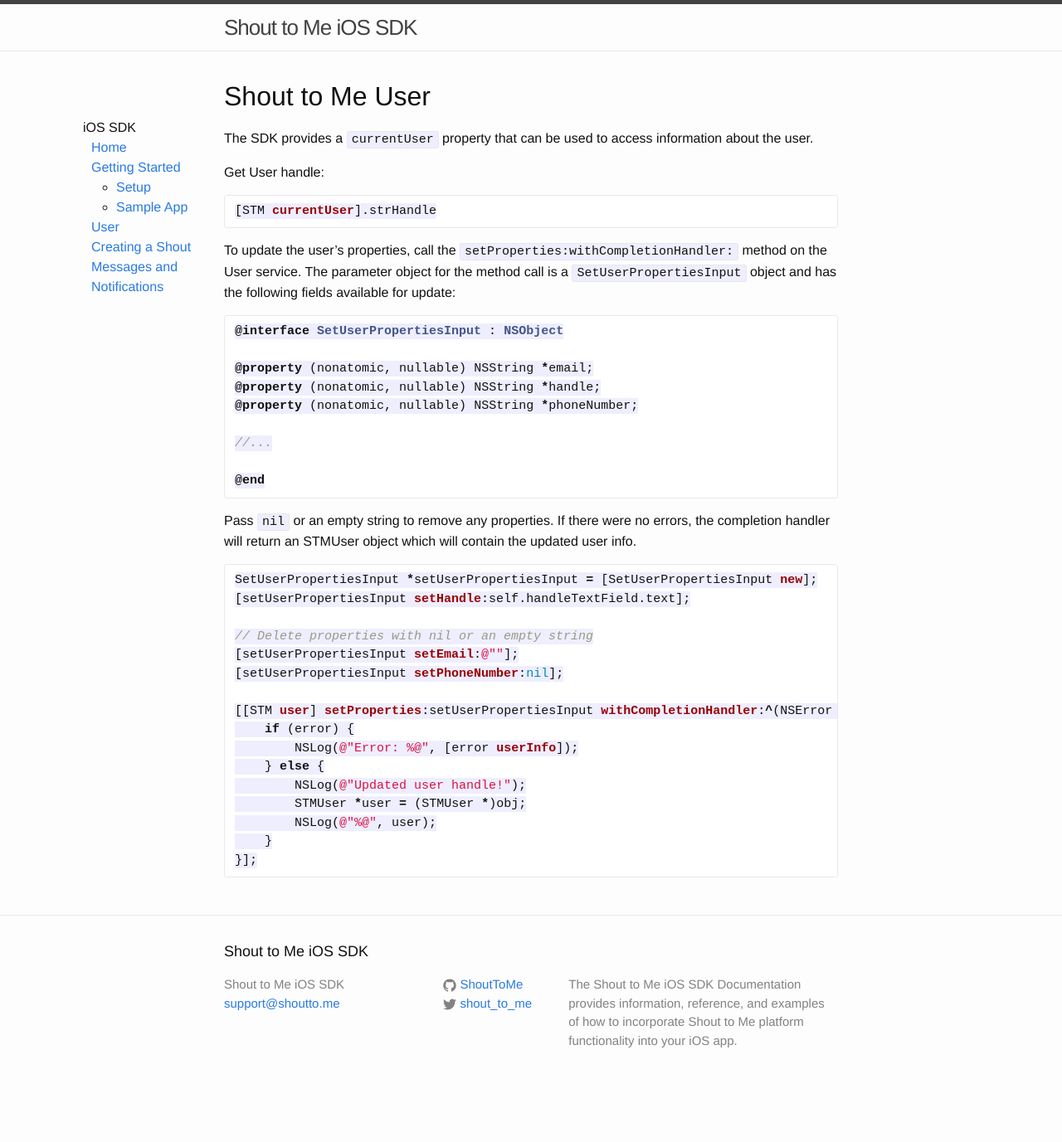
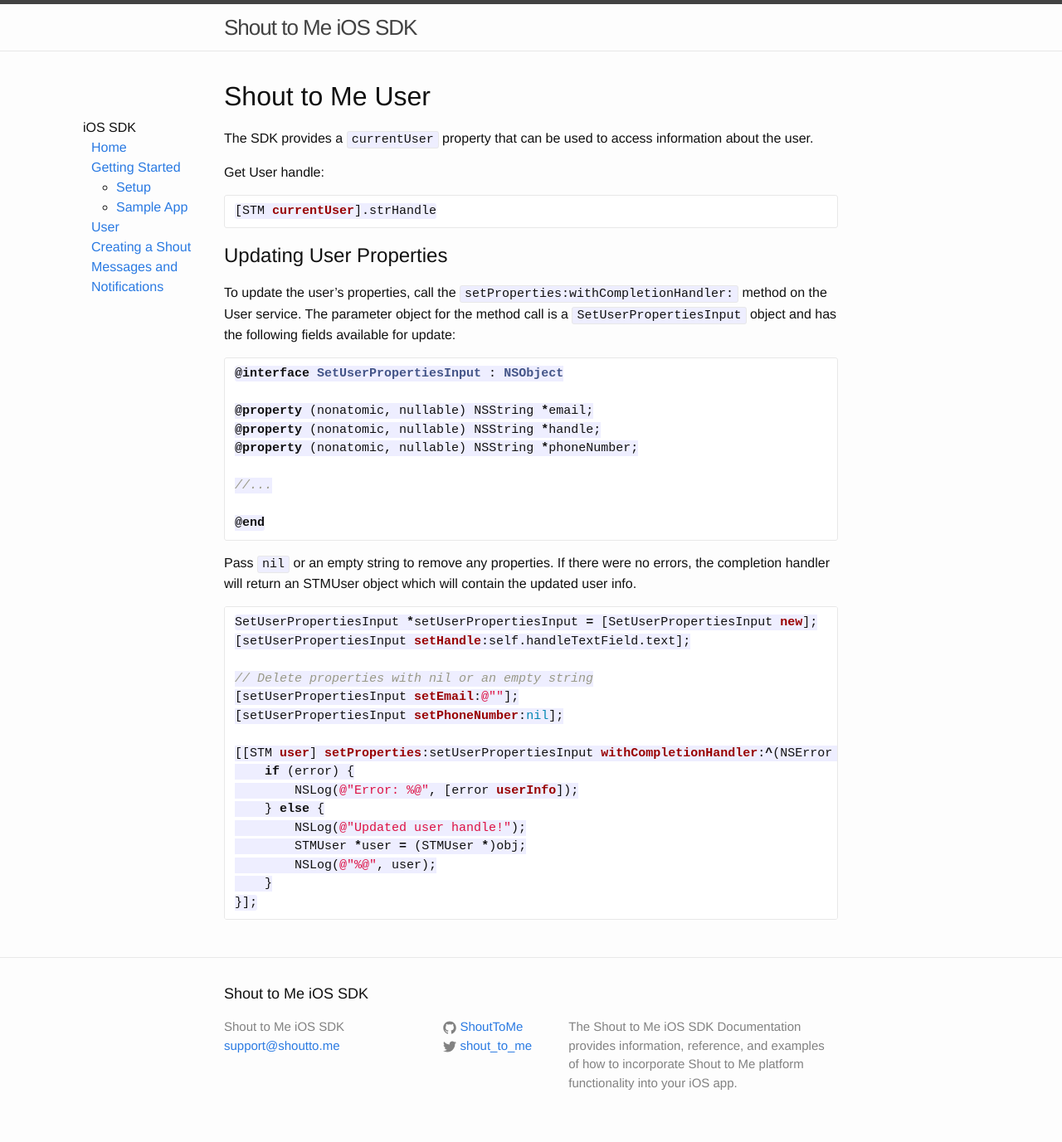
Before and after one commit to ShoutToMe/stm-sdk-ios, a Jekyll site: the page built from user.md, in a window 1280 px wide. Shown: the whole page at 83% size. Built offline with Jekyll 4.4.1, drawn with Linux system fonts in a browser that asks for light colours; our own code applies the rules of GitHub Pages for plain Markdown files; before the commit the page ends 1326 px from its top, so only the background shows below that.

Commit message:
Add a title for updating user properties on the user page

````diff
--- a/user.md
+++ b/user.md
@@ -11,6 +11,8 @@
 ```objc
 [STM currentUser].strHandle
 ```
+
+## Updating User Properties
 
 To update the user's properties, call the `setProperties:withCompletionHandler:` method on the User service.  The
 parameter object for the method call is a `SetUserPropertiesInput` object and has the following fields available for
````
Also changed, not shown: 2 other files.
